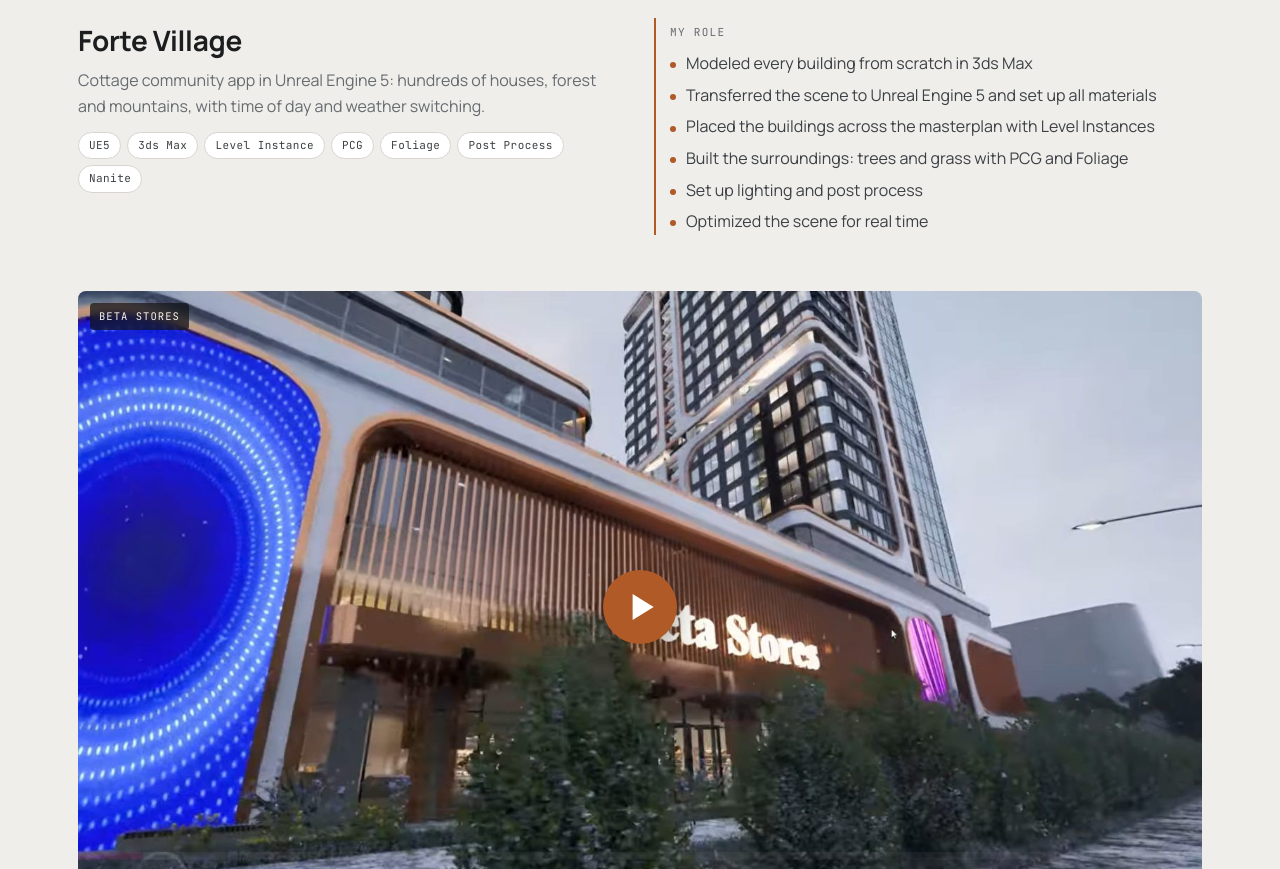
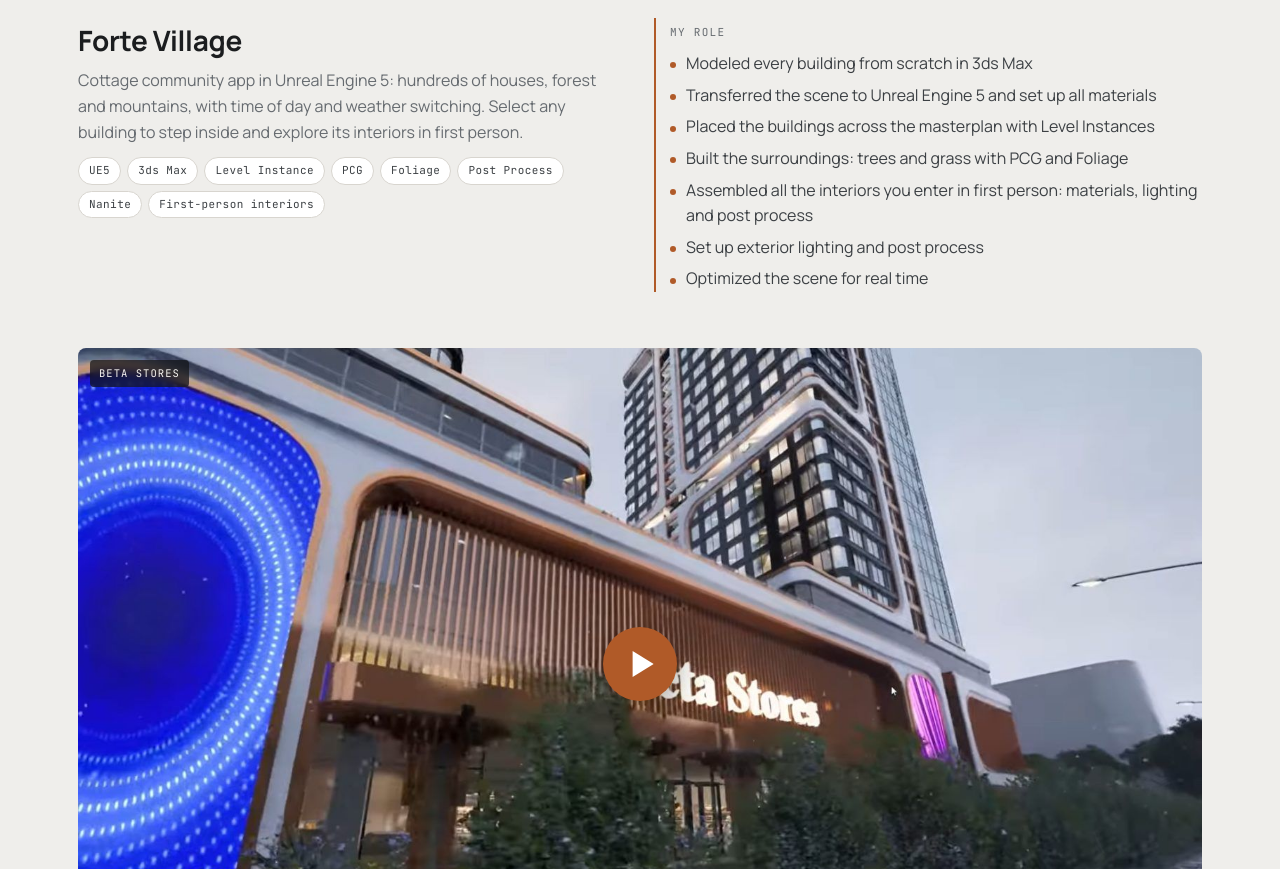
Before and after one commit to Dzhumar0/Dzhumar0.github.io, a plain HTML site: page index.html in a window 1280 px wide. Shown: the part 2168-3037 px from the top of the page. Drawn offline with Linux system fonts and the light colour scheme; a web font is replaced by a local one.

Commit message:
Forte Village: интерьеры от первого лица
Co-Authored-By: Claude Opus 5.5 <noreply@anthropic.com>
Claude-Session: https://claude.ai/code/session_01BcWgqqBUu1si81WKkTAxRx

```diff
--- a/index.html
+++ b/index.html
@@ -245,15 +245,16 @@ footer .wrap { padding-block: 0 32px; }
         <div class="info">
           <div>
             <h3>Forte Village</h3>
-            <p><span class="en">Cottage community app in Unreal Engine 5: hundreds of houses, forest and mountains, with time of day and weather switching.</span><span class="ru">Приложение коттеджного посёлка на Unreal Engine 5: сотни домов, лес и горы, смена времени суток и погоды.</span></p>
-            <div class="chips"><span class="chip">UE5</span><span class="chip">3ds Max</span><span class="chip">Level Instance</span><span class="chip">PCG</span><span class="chip">Foliage</span><span class="chip">Post Process</span><span class="chip">Nanite</span></div>
+            <p><span class="en">Cottage community app in Unreal Engine 5: hundreds of houses, forest and mountains, with time of day and weather switching. Select any building to step inside and explore its interiors in first person.</span><span class="ru">Приложение коттеджного посёлка на Unreal Engine 5: сотни домов, лес и горы, смена времени суток и погоды. Можно выбрать здание и зайти внутрь, чтобы осмотреть интерьеры от первого лица.</span></p>
+            <div class="chips"><span class="chip">UE5</span><span class="chip">3ds Max</span><span class="chip">Level Instance</span><span class="chip">PCG</span><span class="chip">Foliage</span><span class="chip">Post Process</span><span class="chip">Nanite</span><span class="chip">First-person interiors</span></div>
           </div>
           <div class="role-box"><span class="label"><span class="en">My role</span><span class="ru">Моя роль</span></span><ul class="steps">
 <li><span class="en">Modeled every building from scratch in 3ds Max</span><span class="ru">С нуля смоделировал все здания в 3ds Max</span></li>
 <li><span class="en">Transferred the scene to Unreal Engine 5 and set up all materials</span><span class="ru">Перенёс сцену в Unreal Engine 5 и настроил все материалы</span></li>
 <li><span class="en">Placed the buildings across the masterplan with Level Instances</span><span class="ru">Расставил здания по генплану через Level Instance</span></li>
 <li><span class="en">Built the surroundings: trees and grass with PCG and Foliage</span><span class="ru">Собрал окружение: деревья и трава через PCG и Foliage</span></li>
-<li><span class="en">Set up lighting and post process</span><span class="ru">Настроил освещение и постобработку (Post Process)</span></li>
+<li><span class="en">Assembled all the interiors you enter in first person: materials, lighting and post process</span><span class="ru">Собрал все интерьеры, в которые можно зайти от первого лица: материалы, свет и постобработка</span></li>
+<li><span class="en">Set up exterior lighting and post process</span><span class="ru">Настроил освещение и постобработку экстерьера</span></li>
 <li><span class="en">Optimized the scene for real time</span><span class="ru">Оптимизировал сцену под real-time</span></li>
 </ul></div>
         </div>
```
